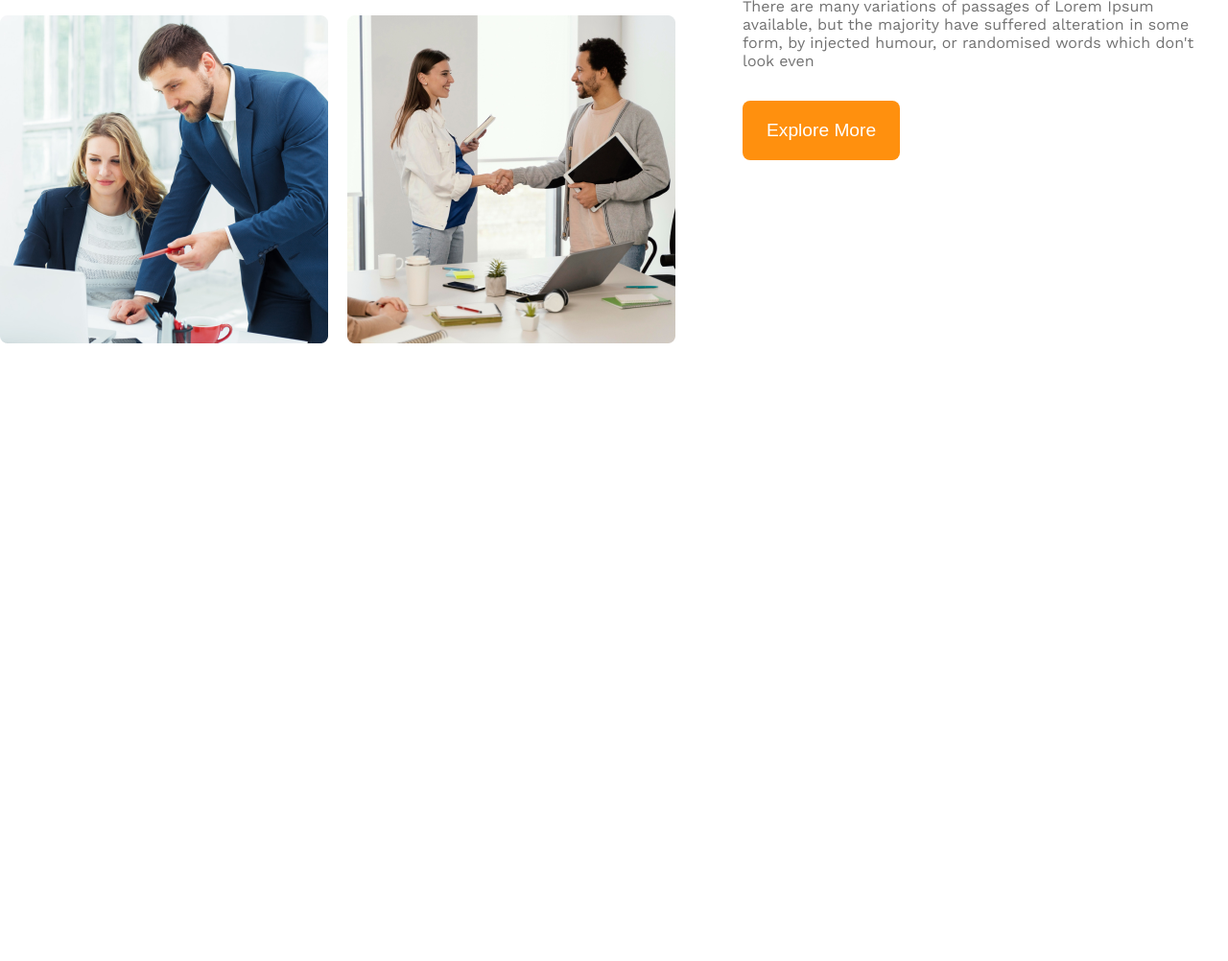
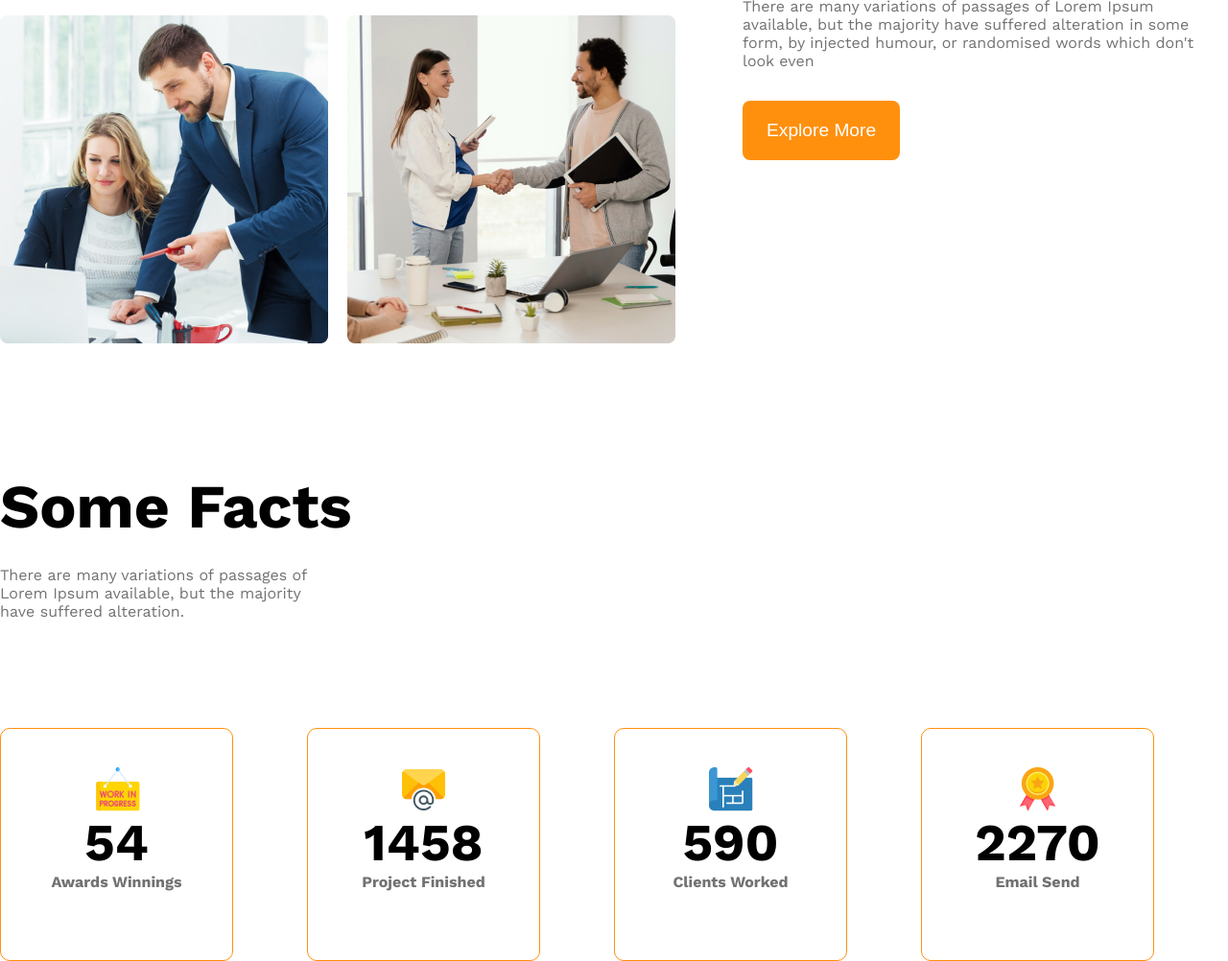
Before and after one commit to kausarahammed/G3-Architects-website, a plain HTML site: page index.html in a window 1280 px wide. Shown: the part 1527-2529 px from the top of the page at 96% size. Before the commit the page ends 1885 px from the top, so only its background shows below. Drawn offline with nearby package versions, Linux system fonts and the light colour scheme.

Commit message:
adedd Some Facts container

```diff
--- a/index.html
+++ b/index.html
@@ -41,6 +41,34 @@
                 <button class="btn-primary">Explore More</button>
             </div>
         </section>
+        <section class="main-width " id="some-facts-container">
+                <div>
+                    <h3 id="quick-list">Some Facts</h3>
+                <p class="description text-light-gray facts-container">There are many variations of passages of Lorem Ipsum available, but the majority have suffered alteration.</p>
+                </div>
+                <div class="facts-container">
+                    <div class="img-container">
+                        <img src="./images/icons/customers.png" alt="">
+                        <h3 class="facts-header">54</h3>
+                        <h5 class="description text-light-gray">Awards Winnings</h5>
+                    </div>
+                    <div class="img-container">
+                        <img src="./images/icons/email.png" alt="">
+                        <h3 class="facts-header">1458</h3>
+                        <h5 class="description text-light-gray">Project Finished</h5>
+                    </div>
+                    <div class="img-container">
+                        <img src="./images/icons/projects.png" alt="">
+                        <h3 class="facts-header">590</h3>
+                        <h5 class="description text-light-gray">Clients Worked</h5>
+                    </div>
+                    <div class="img-container">
+                        <img src="./images/icons/ribon.png" alt="">
+                        <h3 class="facts-header">2270</h3>
+                        <h5 class="description text-light-gray">Email Send</h5>
+                    </div>
+                </div>
+        </section>
     </main>
     <footer>
 
--- a/style/style.css
+++ b/style/style.css
@@ -110,6 +110,7 @@ color:#424242;
   #quick-list{
     font-size: 4rem;
     font-weight: 500px;
+    margin-bottom: 24px;
   }
   #of-our{
     font-size:4rem;
@@ -122,6 +123,40 @@ color:#424242;
   .feature-description{
     margin-bottom:22px 0px 32px 0px;
   }
+/*Some Facts*/
+ #some-facts-container{
+  margin-top: 132px;
+ }
+.img-container{
+  width:241px;
+  height:241px;
+  border-color:black;
+  display:flex;
+  flex-direction: column;
+  justify-content: center;
+  align-items: center;
+  border-radius: 10px;
+  margin-top:80px;
+}
+.facts-container{
+  display:grid;
+  grid-template-columns: repeat(4,1fr);
+}
+.img-container{
+  border:1px solid #FF900E;
+}
+.facts-header{
+  font-size: 3.4rem;
+  font-weight: 600px;
+  margin-bottom:
+}
+
+
+
+
+
+
+
  /*responsive-media-query*/
  @media screen and (max-width:576px) {
   .navbar, .nav-links, .teams{
```
